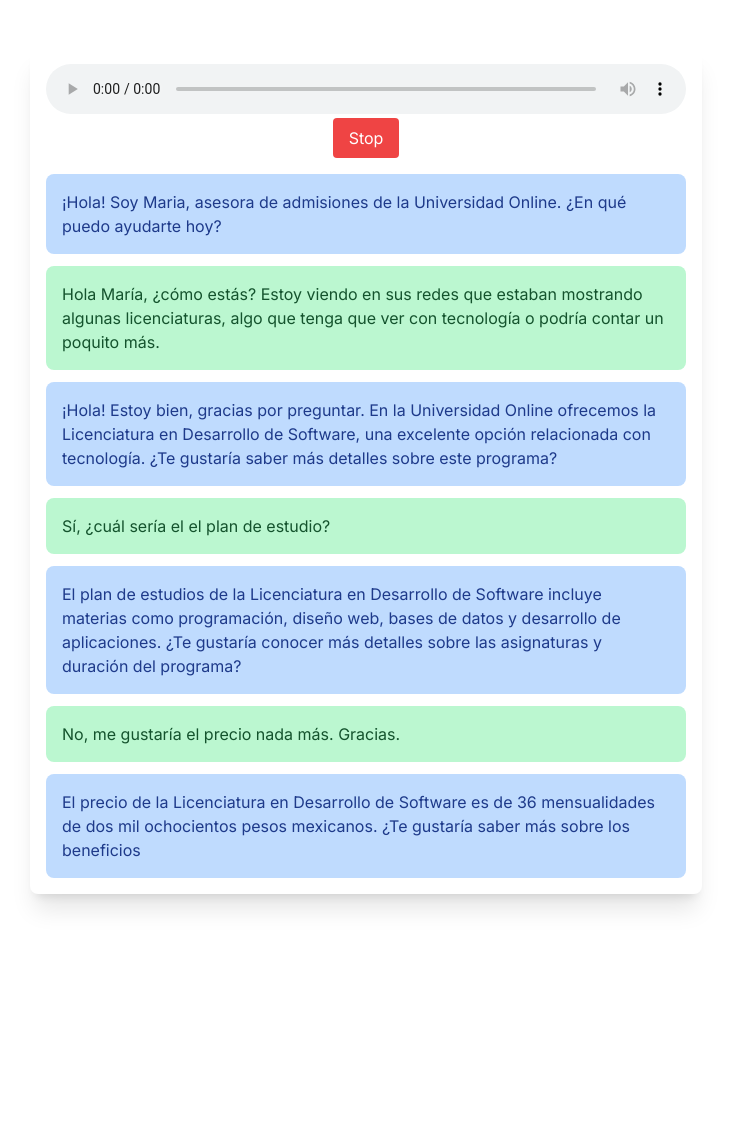
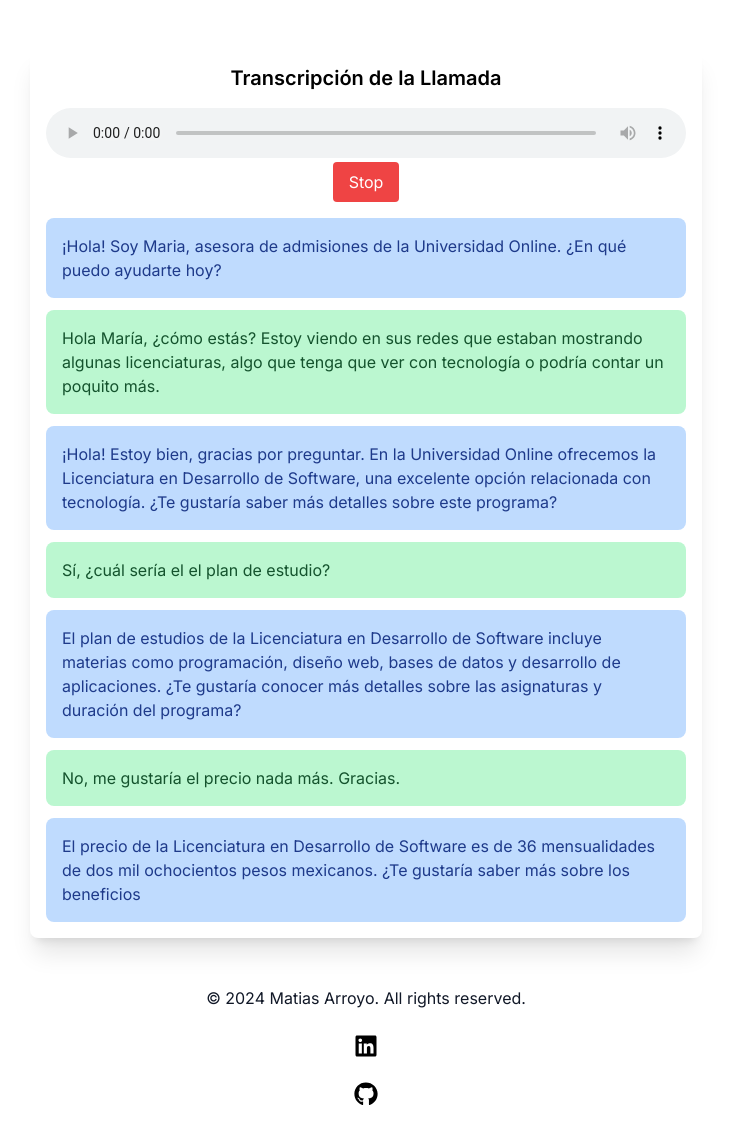
Before and after one commit to matiasarroyo1978/audio-test, a Next.js app: page / in a window 1280 px wide. Shown: the top 1144 px of the page, without its empty margins (274-1005 px from the left). Before the commit the page ends 942 px from the top, so only its background shows below. Built offline with nearby package versions, Linux system fonts and the light colour scheme.

Commit message:
first commit

```diff
--- /dev/null
+++ b/app/components/AudioPlayer.tsx
@@ -0,0 +1,53 @@
+import React, { useRef, useImperativeHandle, forwardRef } from "react";
+import ReactPlayer from "react-player";
+
+interface AudioPlayerProps {
+  url: string;
+  handleStop: () => void;
+  playing: boolean;
+  setPlaying: (playing: boolean) => void;
+}
+
+const AudioPlayer = forwardRef((props: AudioPlayerProps, ref) => {
+  const { url, handleStop, playing, setPlaying } = props;
+  const playerRef = useRef<ReactPlayer | null>(null);
+
+  useImperativeHandle(ref, () => ({
+    seekTo: (time: number) => {
+      if (playerRef.current) {
+        playerRef.current.seekTo(time, "seconds");
+      }
+    },
+  }));
+
+  return (
+    <>
+      <ReactPlayer
+        ref={playerRef}
+        url={url}
+        controls
+        playing={playing}
+        width="100%"
+        height="50px"
+        onPlay={() => setPlaying(true)}
+        onPause={() => setPlaying(false)}
+      />
+      <div className="flex justify-center mt-1 mb-4">
+        <button
+          onClick={() => {
+            if (playerRef.current) {
+              playerRef.current.seekTo(0);
+              handleStop();
+            }
+          }}
+          className="px-4 py-2 bg-red-500 text-white rounded hover:bg-red-700 transition-colors"
+        >
+          Stop
+        </button>
+      </div>
+    </>
+  );
+});
+
+AudioPlayer.displayName = "AudioPlayer";
+export default AudioPlayer;
--- /dev/null
+++ b/app/components/Footer.tsx
@@ -0,0 +1,20 @@
+import React from 'react';
+import { FaLinkedin, FaGithub } from 'react-icons/fa';
+
+const Footer = () => {
+  return (
+    <footer className="w-full text-gray-900 p-4 flex flex-col items-center justify-center">
+      <span>© 2024 Matias Arroyo. All rights reserved.</span>
+      <div>
+        <a href="https://linkedin.com/in/matias-arroyo19" target="_blank" rel="noopener noreferrer" className="text-black p-2">
+          <FaLinkedin size={24} />
+        </a>
+        <a href="https://github.com/matiasarroyo1978/audio-test" target="_blank" rel="noopener noreferrer" className="text-black p-2">
+          <FaGithub size={24} />
+        </a>
+      </div>
+    </footer>
+  );
+};
+
+export default Footer;
--- a/app/components/Transcript.tsx
+++ b/app/components/Transcript.tsx
@@ -1,7 +1,8 @@
-import React, { useEffect, useRef, useState } from "react";
-import ReactPlayer from "react-player";
+import React, { useEffect, useState, useRef } from "react";
+import AudioPlayer from "./AudioPlayer";
+import TranscriptEntry from "./TranscriptEntry";
 
-type TranscriptProps = {
+interface TranscriptProps {
   transcript: {
     content: string;
     role: string;
@@ -9,28 +10,23 @@ type TranscriptProps = {
     end: number;
   }[];
   audioUrl: string;
-};
+}
 
 const Transcript = ({ transcript, audioUrl }: TranscriptProps) => {
-  const playerRef = useRef<ReactPlayer | null>(null);
   const [isClient, setIsClient] = useState(false);
   const [playing, setPlaying] = useState(false);
+  const audioPlayerRef = useRef<{ seekTo: (time: number) => void } | null>(
+    null
+  );
 
   useEffect(() => {
     setIsClient(true);
   }, []);
 
   const handleTranscriptClick = (time: number) => {
-    if (playerRef.current) {
-      playerRef.current.seekTo(time, "seconds");
+    if (audioPlayerRef.current) {
+      audioPlayerRef.current.seekTo(time);
       setPlaying(true);
-    }
-  };
-
-  const handleStop = () => {
-    if (playerRef.current) {
-      playerRef.current.seekTo(0);
-      setPlaying(false);
     }
   };
 
@@ -40,37 +36,23 @@ const Transcript = ({ transcript, audioUrl }: TranscriptProps) => {
 
   return (
     <div className="w-full max-w-2xl mx-auto my-8 p-4 bg-white shadow-xl rounded-lg">
-      <ReactPlayer
-        ref={playerRef}
+      <h2 className="text-xl font-semibold text-center mb-4">
+        Transcripción de la Llamada
+      </h2>
+      <AudioPlayer
+        ref={audioPlayerRef}
         url={audioUrl}
-        controls
+        handleStop={() => setPlaying(false)}
         playing={playing}
-        width="100%"
-        height="50px"
-        onPlay={() => setPlaying(true)}
-        onPause={() => setPlaying(false)}
+        setPlaying={setPlaying}
       />
-      <div className="flex justify-center mt-1 mb-4">
-        <button
-          onClick={handleStop}
-          className="px-4 py-2 bg-red-500 text-white rounded hover:bg-red-700 transition-colors"
-        >
-          Stop
-        </button>
-      </div>
       <div className="transcript space-y-3">
         {transcript.map((entry, index) => (
-          <p
+          <TranscriptEntry
             key={index}
+            entry={entry}
             onClick={() => handleTranscriptClick(entry.start)}
-            className={`message p-4 rounded-lg transition duration-300 ease-in-out transform hover:-translate-y-1 hover:shadow-lg ${
-              entry.role === "agent"
-                ? "bg-blue-200 text-blue-900 cursor-pointer"
-                : "bg-green-200 text-green-900 cursor-pointer"
-            }`}
-          >
-            {entry.content}
-          </p>
+          />
         ))}
       </div>
     </div>
--- /dev/null
+++ b/app/components/TranscriptEntry.tsx
@@ -0,0 +1,26 @@
+import React from 'react';
+
+interface TranscriptEntryProps {
+  entry: {
+    content: string;
+    role: string;
+    start: number;
+    end: number;
+  };
+  onClick: () => void;
+}
+
+const TranscriptEntry = ({ entry, onClick }: TranscriptEntryProps) => (
+  <p
+    onClick={onClick}
+    className={`message flex items-center gap-2 p-4 rounded-lg transition duration-300 ease-in-out transform hover:-translate-y-1 hover:shadow-lg ${
+      entry.role === "agent"
+        ? "bg-blue-200 text-blue-900 cursor-pointer"
+        : "bg-green-200 text-green-900 cursor-pointer"
+    }`}
+  >
+    {entry.content}
+  </p>
+);
+
+export default TranscriptEntry;
--- a/app/page.tsx
+++ b/app/page.tsx
@@ -2,6 +2,7 @@
 import Transcript from "./components/Transcript";
 import type { NextPage } from "next";
 import TRANSCRIPTION from './data/transcription.json';
+import Footer from "./components/Footer";
 
 const Home: NextPage = () => {
   const audioUrl =
@@ -10,6 +11,7 @@ const Home: NextPage = () => {
   return (
     <div className="container mx-auto p-4">
       <Transcript transcript={TRANSCRIPTION} audioUrl={audioUrl} />
+      <Footer />
     </div>
   );
 };
--- a/package.json
+++ b/package.json
@@ -12,6 +12,7 @@
     "next": "14.2.3",
     "react": "^18",
     "react-dom": "^18",
+    "react-icons": "^5.2.1",
     "react-player": "^2.16.0"
   },
   "devDependencies": {
```
Also changed, not shown: 1 other file (tests, documents, lock files or other folders).
